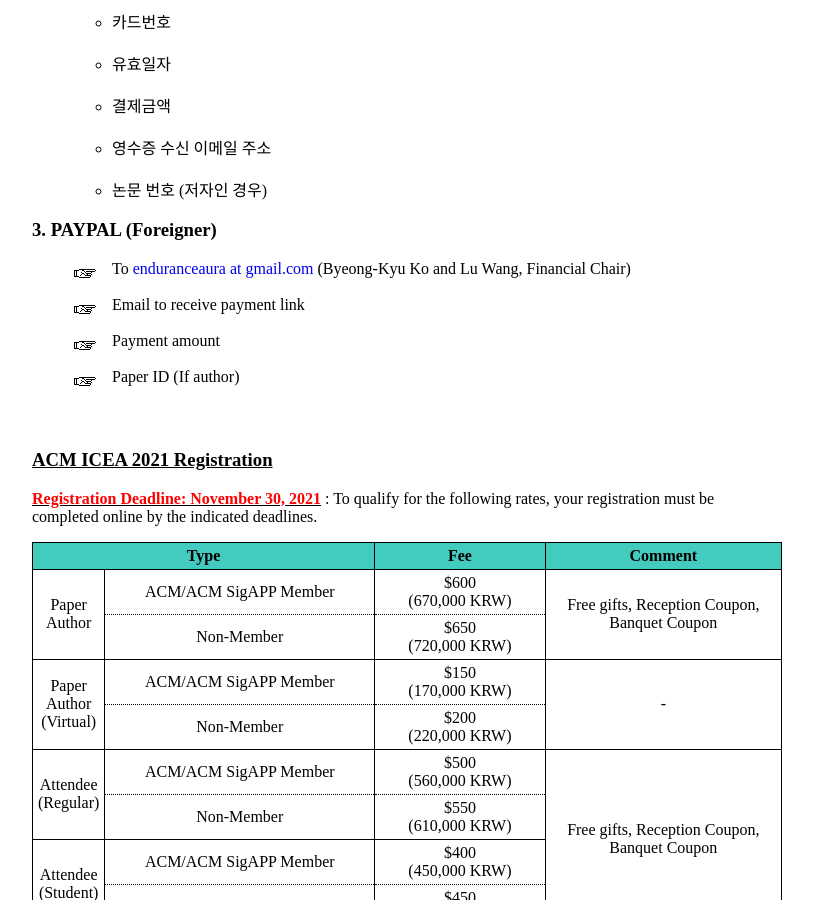
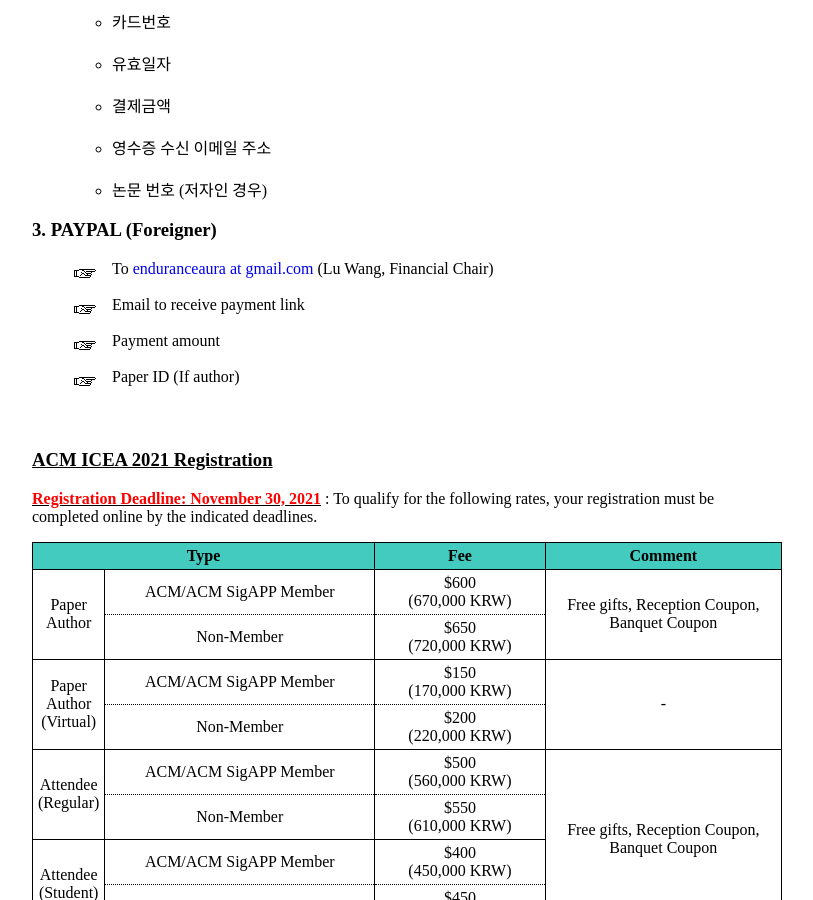
Before and after one commit to icea-conf/2021, a Jekyll site: the page built from registration/index.html, in a window 1280 px wide and 900 px high, scrolled down 1372 px. Shown: the whole window, without its empty margins (233-1046 px from the left). Built offline with Jekyll 4.4.1, drawn with Linux system fonts in a browser that asks for light colours.

Commit message:
Update index.html

```diff
--- a/registration/index.html
+++ b/registration/index.html
@@ -51,7 +51,7 @@
 
                <h3>3. PAYPAL (Foreigner)</h3>
                <ul class="ul-style">
-                    <li class="li-style"><a style="text-align: justify">To <a style="text-decoration:none" href="mailto:enduranceaura@gmail.com">enduranceaura at gmail.com</a> (Byeong-Kyu Ko and Lu Wang, Financial Chair)</a></li><br>
+                    <li class="li-style"><a style="text-align: justify">To <a style="text-decoration:none" href="mailto:enduranceaura@gmail.com">enduranceaura at gmail.com</a> (Lu Wang, Financial Chair)</a></li><br>
                     <li class="li-style"><a style="text-align: justify">Email to receive payment link</a></li><br>
                     <li class="li-style"><a style="text-align: justify">Payment amount</a></li><br>
                     <li class="li-style"><a style="text-align: justify">Paper ID (If author)</a></li>
```
